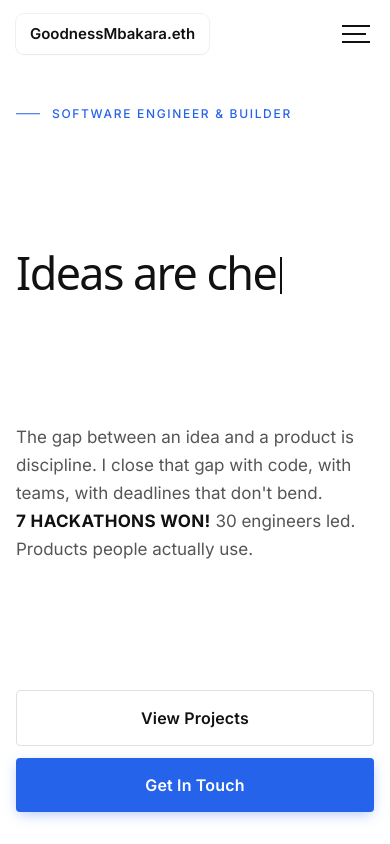
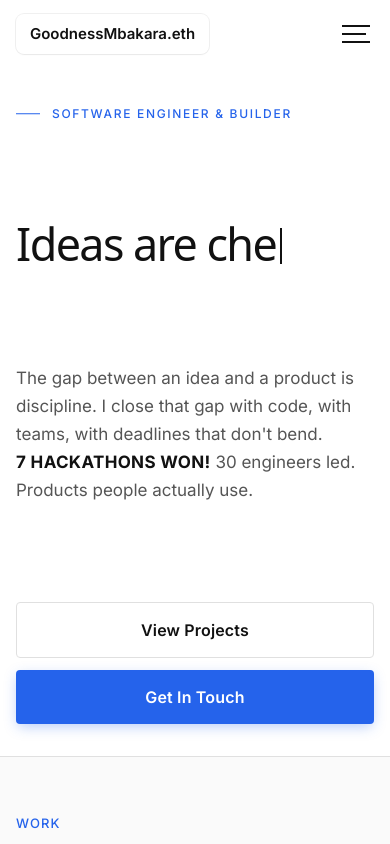
Before and after one commit to Goodnessmbakara/Goodnessmbakara.github.io, a Next.js app: page / in a window 390 px wide. Shown: the top 844 px of the page. Built offline with nearby package versions, Linux system fonts and the light colour scheme; a web font is replaced by a local one.

Commit message:
style(hero-mobile): leave 88px of Work peeking as scroll hint
Reduce hero min-height by 88px on mobile so the top of the
Work section is visible at the bottom of the first screen,
signaling there is more content to scroll to.

```diff
--- a/components/HeroSection.module.css
+++ b/components/HeroSection.module.css
@@ -182,8 +182,8 @@
 /* ===== Mobile Redesign (≤600px) ===== */
 @media (max-width: 600px) {
   .heroSection {
-    min-height: 100vh;
-    min-height: 100dvh;
+    min-height: calc(100vh - 88px);
+    min-height: calc(100dvh - 88px);
     padding: 6.5rem 0 1.5rem;
     align-items: stretch;
   }
@@ -193,8 +193,8 @@
     display: flex;
     flex-direction: column;
     justify-content: space-between;
-    min-height: calc(100vh - 8rem);
-    min-height: calc(100dvh - 8rem);
+    min-height: calc(100vh - 8rem - 88px);
+    min-height: calc(100dvh - 8rem - 88px);
   }
 
   /* Accent bar before overline */
```
